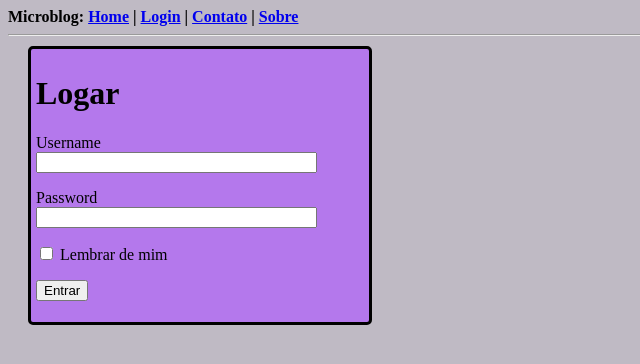
After one commit to Felipems999/Project-Flask, a Flask app: page /login in a window 1280 px wide. The commit adds this page. Shown: the top 364 px of the page, without its empty margins (0-640 px from the left). Run offline with Flask 2, Linux system fonts and the light colour scheme.

Commit message:
Add formulários

```diff
--- a/app/__init__.py
+++ b/app/__init__.py
@@ -1,5 +1,7 @@
 from flask import Flask
+from config import Config
 
 app = Flask(__name__)
+app.config.from_object(Config)
 
 from app import routes
--- /dev/null
+++ b/app/forms.py
@@ -0,0 +1,20 @@
+from flask_wtf import FlaskForm
+from wtforms import StringField, PasswordField, BooleanField, SubmitField, TextAreaField
+from wtforms.validators import DataRequired
+
+
+class LoginForm(FlaskForm):
+    username = StringField('Username', validators=[
+                           DataRequired("Por favor, preencha aqui")])
+    password = PasswordField('Password', validators=[
+                             DataRequired("Por favor, preencha aqui")])
+    remember_me = BooleanField('Lembrar de mim')
+    submit = SubmitField('Entrar')
+
+
+class ContatoForm(FlaskForm):
+    email = StringField('Email', validators=[
+                        DataRequired("Por favor, preencha aqui")])
+    text = TextAreaField('Text', description="Escreva algo para nós! :)", validators=[
+                         DataRequired("Por favor, preencha aqui")])
+    submit = SubmitField('Enviar')
--- a/app/routes.py
+++ b/app/routes.py
@@ -1,5 +1,6 @@
 from app import app
-from flask import render_template
+from app.forms import LoginForm, ContatoForm
+from flask import render_template, flash as fl, redirect as rdct, url_for as url
 
 
 @app.route('/')
@@ -16,6 +17,40 @@ def index():
             'author': 'Melissa',
             'text': 'Visitando hospital na aula de hoje!',
             'date': '20/01/2023'
+    },
+        {
+            'author': 'Flávio',
+            'text': 'Primeiro dia de aula',
+            'date': '1 ano atrás'
     }]
 
     return render_template('index.html', title='home page', user=user, posts=posts)
+
+
+@app.route('/login', methods=['GET', 'POST'])
+def login():
+    form = LoginForm()
+
+    if (form.validate_on_submit()):
+        fl(f'Requisição de login para {form.username.data}, remember_me = {form.remember_me.data}')
+        return rdct(url('index'))
+
+    return render_template('login.html', title='Logar', form=form)
+
+
+@app.route('/contato')
+def contato():
+    form = ContatoForm()
+
+    if (form.validate_on_submit()):
+        fl('Sua mensagem foi enviada. Obrigado!!!')
+        return rdct(url('contato'))
+
+    return render_template('contato.html', title='Contato', form=form)
+
+
+@app.route('/about')
+def about():
+    desc = 'Este é um microblog em desenvolvimento'
+
+    return render_template('about.html', description=desc)
--- a/app/templates/base.html
+++ b/app/templates/base.html
@@ -7,13 +7,38 @@
         {% else %}
         <title>Welcome to Microblog</title>
         {% endif %}
+
+        <style>
+            .simpl_block {
+                background-color: rgb(180, 120, 236);
+                border-radius: 5px;
+                border-width: 2px;
+                border: solid;
+                margin: 10px 900px 5px 20px;
+                padding: 5px;
+                text-align: justify;
+            }
+        </style>
     </head>
 
-    <body>
+    <body style="background-color: rgb(191, 186, 196)">
         <b>
-            <div>Microblog: <a href="/index">Home</a></div>
+            <div>Microblog: <a href="{{ url_for('index') }}">Home</a> |
+                <a href="{{ url_for('login') }}">Login</a> |
+                <a href="{{ url_for('contato') }}">Contato</a> |
+                <a href="{{ url_for('about') }}">Sobre</a>
+            </div>
         </b>
         <hr>
+        {% with messages = get_flashed_messages() %}
+        {% if messages %}
+        <ul>
+            {% for message in messages %}
+            <li>{{ message }}</li>
+            {% endfor %}
+        </ul>
+        {% endif %}
+        {% endwith %}
         {% block content %}{% endblock %}
     </body>
 
--- a/app/templates/index.html
+++ b/app/templates/index.html
@@ -3,6 +3,7 @@
 {% block content %}
 
 <h1>Hello, {{user.username}}!</h1>
+<div class="simpl_block">
     {% for p in posts %}
     <div>
         <p>{{ p.author }}: <b>{{ p.text }}</b><br>
@@ -10,5 +11,5 @@
         </p>
     </div>
     {% endfor %}
-
+</div>
 {% endblock %}
--- /dev/null
+++ b/app/templates/login.html
@@ -0,0 +1,28 @@
+{% extends "base.html" %}
+
+{% block content %}
+
+<div class="simpl_block">
+    <h1>Logar</h1>
+    <form action="" method="post" novalidate>
+        {{ form.hidden_tag() }}
+        <p>
+            {% for error in form.username.errors %}
+            <span style="color: red;">[{{ error }}]</span><br>
+            {% endfor %}
+            {{ form.username.label }}<br>
+            {{ form.username(size = 32) }}
+        </p>
+        <p>
+            {% for error in form.password.errors %}
+            <span style="color: red;">[{{ error }}]</span><br>
+            {% endfor %}
+            {{ form.password.label }}<br>
+            {{ form.password(size = 32) }}
+        </p>
+        <p> {{ form.remember_me() }} {{ form.remember_me.label }}</p>
+        <p> {{ form.submit() }}</p>
+    </form>
+</div>
+
+{% endblock %}
--- /dev/null
+++ b/config.py
@@ -0,0 +1,5 @@
+import os
+
+
+class Config(object):
+    SECRET_KEY = os.environ.get('SECRET_KEY') or 'vcnuncasabera'
```
Also changed, not shown: app/templates/about.html (added, +13 -0 lines), app/templates/contato.html (added, +27 -0 lines). Lines whose indentation alone changed are shown as unchanged.
